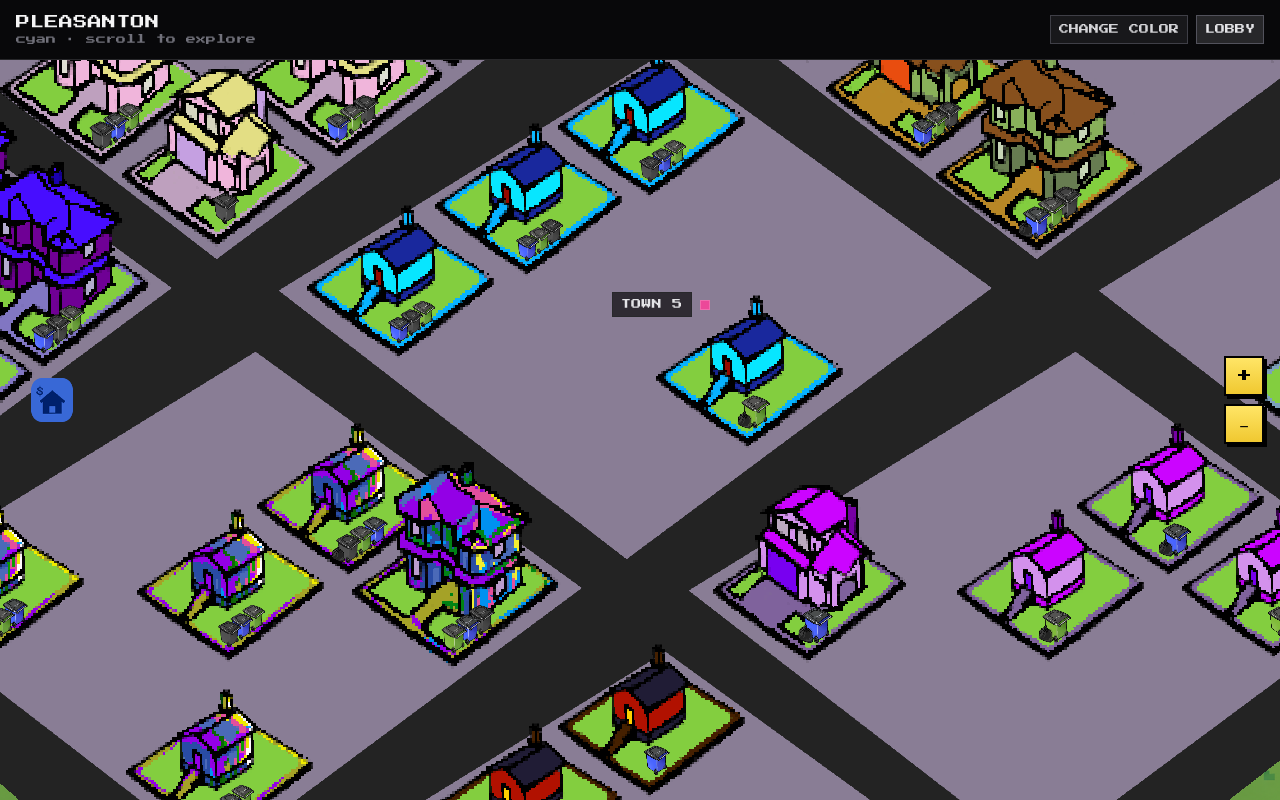
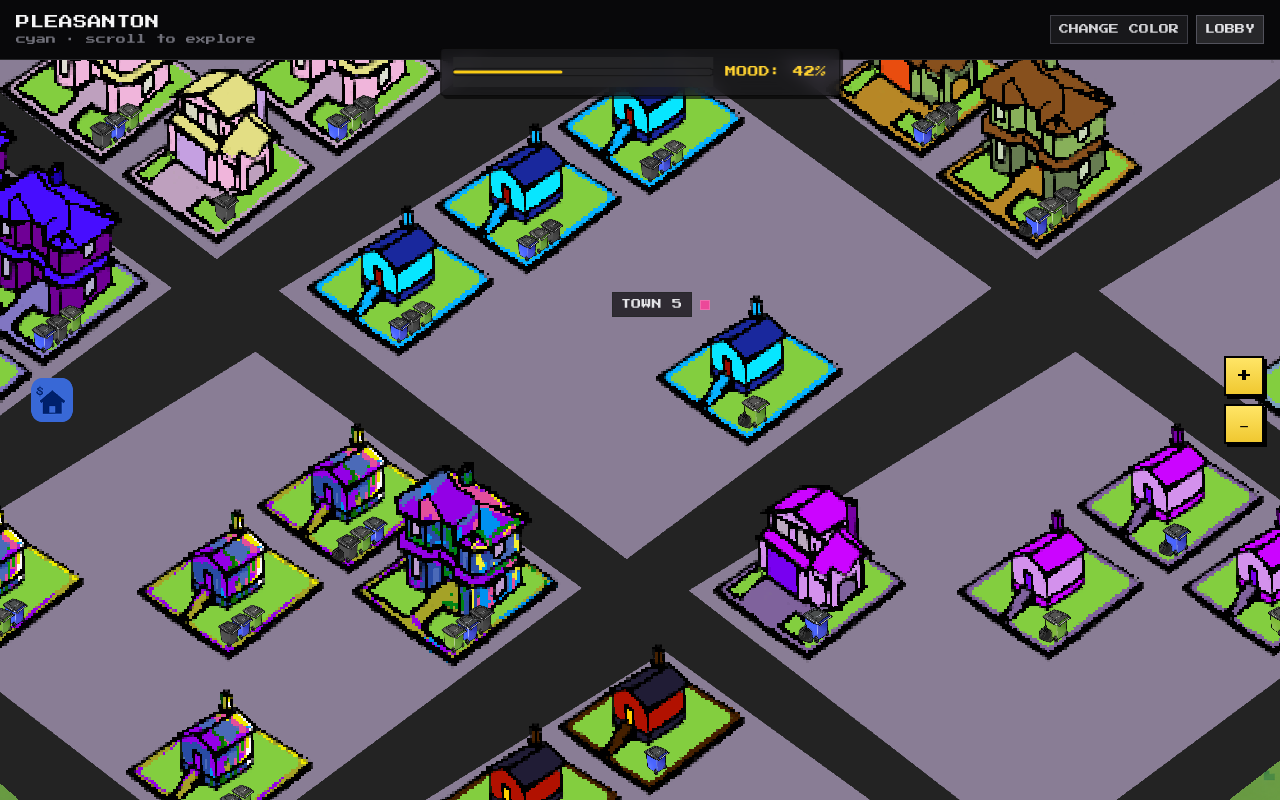
Before and after one commit to samleavittjpg/Pleasanton, a Next.js app in the folder web/: page /neighborhood in a window 1280 px wide. Both pictures are taken after a click on the button "CYAN". Built offline with nearby package versions, Linux system fonts and the light colour scheme.

Commit message:
Mood Bar

```diff
--- a/web/src/app/neighborhood/page.tsx
+++ b/web/src/app/neighborhood/page.tsx
@@ -27,7 +27,8 @@ export default function NeighborhoodPage() {
       }
     >
       {variant && (
-        <header className="z-40 flex shrink-0 items-center justify-between gap-3 border-b border-zinc-800 bg-zinc-950/95 px-4 py-3 backdrop-blur-sm">
+        <header className="z-40 shrink-0 border-b border-zinc-800 bg-zinc-950/95 px-4 py-3 backdrop-blur-sm">
+          <div className="flex items-center justify-between gap-3">
             <div>
               <h1 className="text-sm uppercase tracking-wide text-zinc-100">Pleasanton</h1>
               <p className="text-[10px] text-zinc-500">{houseVariantLabel(variant)} · scroll to explore</p>
@@ -47,10 +48,17 @@ export default function NeighborhoodPage() {
                 Lobby
               </Link>
             </div>
+          </div>
         </header>
       )}
 
-      <div className="min-h-0 flex-1">{!variant ? <HouseColorPicker onChoose={handleChoose} /> : <IsoWorldMap playerVariantId={variant} />}</div>
+      <div className="min-h-0 flex-1">
+        {!variant ? (
+          <HouseColorPicker onChoose={handleChoose} />
+        ) : (
+          <IsoWorldMap playerVariantId={variant} />
+        )}
+      </div>
     </div>
   );
 }
--- a/web/src/components/iso/IsoWorldMap.tsx
+++ b/web/src/components/iso/IsoWorldMap.tsx
@@ -11,6 +11,7 @@ import { Modal } from "../Modal";
 
 type Props = {
   playerVariantId: HouseVariantId;
+  onNeighborhoodMoodChange?: (value: number) => void;
 };
 
 type PlacedHouse = {
@@ -89,7 +90,7 @@ function getPads(): Pad[] {
   });
 }
 
-export function IsoWorldMap({ playerVariantId }: Props) {
+export function IsoWorldMap({ playerVariantId, onNeighborhoodMoodChange }: Props) {
   const scrollRef = useRef<HTMLDivElement>(null);
   const centerRef = useRef<HTMLDivElement>(null);
   const dragRef = useRef<{
@@ -221,6 +222,14 @@ export function IsoWorldMap({ playerVariantId }: Props) {
   }, [scene.allHouses]);
 
   useEffect(() => {
+    if (!onNeighborhoodMoodChange) return;
+    const playerHomes = Object.values(houseSession).filter((home) => home.isPlayerTeam);
+    if (playerHomes.length === 0) return;
+    const total = playerHomes.reduce((sum, home) => sum + home.happiness, 0);
+    onNeighborhoodMoodChange(Math.round(total / playerHomes.length));
+  }, [houseSession, onNeighborhoodMoodChange]);
+
+  useEffect(() => {
     const id = window.setInterval(() => {
       const notices: string[] = [];
       setHouseSession((prev) => {
@@ -323,6 +332,16 @@ export function IsoWorldMap({ playerVariantId }: Props) {
         recentIncidents: selectedSession?.recentIncidents ?? [],
       }
     : null;
+  const neighborhoodMood = useMemo(() => {
+    const playerHomes = Object.values(houseSession).filter((home) => home.isPlayerTeam);
+    if (!playerHomes.length) return 72;
+    const total = playerHomes.reduce((sum, home) => sum + home.happiness, 0);
+    return Math.round(total / playerHomes.length);
+  }, [houseSession]);
+  const clampedNeighborhoodMood = Math.max(0, Math.min(100, neighborhoodMood));
+  const happybarFillColor = clampedNeighborhoodMood <= 25 ? "#ef4444" : "#facc15";
+  const HAPPYBAR_POINTS =
+    "1837.12 9.98 1837.12 1.5 16.88 1.5 16.88 9.98 1.5 9.98 1.5 47.28 16.88 47.28 16.88 54.06 1837.12 54.06 1837.12 47.28 1852.5 47.28 1852.5 9.98 1837.12 9.98";
   const playerBoard = scene.boards.find((b) => b.isPlayer) ?? null;
   const updatePlayerSlotKind = (slotIdx: number, nextKind: PlacedHouse["kind"]) => {
     setPlayerSlotKinds((prev) => {
@@ -393,6 +412,29 @@ export function IsoWorldMap({ playerVariantId }: Props) {
         setDidDrag(false);
       }}
     >
+      <div className="pointer-events-none fixed left-1/2 top-12 z-[125] -translate-x-1/2">
+        <div className="flex items-center gap-3 rounded border border-black/60 bg-zinc-900/80 px-3 py-2 shadow-[3px_3px_0_rgba(0,0,0,0.6)] backdrop-blur-sm">
+          <div className="relative h-[26px] w-[220px] sm:h-[30px] sm:w-[260px]">
+            {/* Filled polygon clipped by width (thickness comes from the filled shape, not the stroke). */}
+            <div className="absolute inset-0 bg-zinc-800/80" />
+            <div className="absolute inset-y-0 left-0 overflow-hidden" style={{ width: `${clampedNeighborhoodMood}%` }}>
+              <svg viewBox="0 0 1854 55.56" className="h-full w-full" preserveAspectRatio="xMidYMid meet" aria-hidden>
+                <polygon points={HAPPYBAR_POINTS} fill={happybarFillColor} />
+              </svg>
+            </div>
+            {/* Outline on top for crisp pixel edges */}
+            <Image
+              src="/happybar.svg"
+              alt="Neighborhood mood bar"
+              width={200}
+              height={32}
+              className="absolute inset-0 h-full w-full [image-rendering:pixelated]"
+              priority
+            />
+          </div>
+          <div className="text-[11px] uppercase tracking-wide text-amber-300">Mood: {neighborhoodMood}%</div>
+        </div>
+      </div>
       <div
         className="relative shrink-0"
         style={{
```
Also changed, not shown: web/public/happybar.svg (added). Lines whose indentation alone changed are shown as unchanged.
